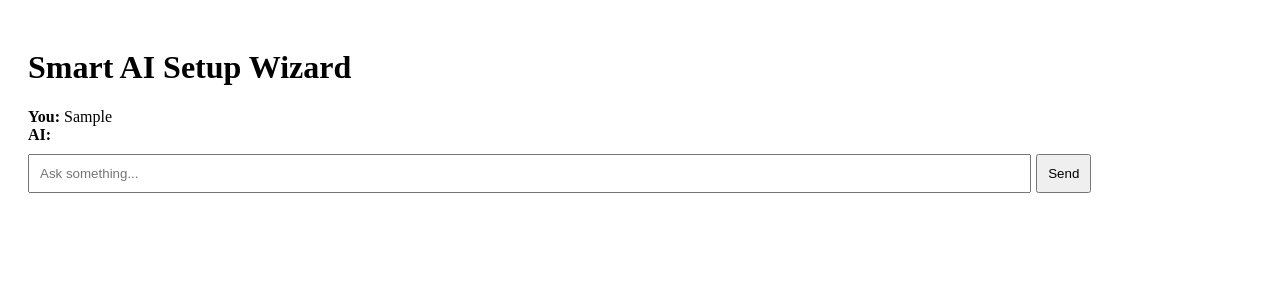
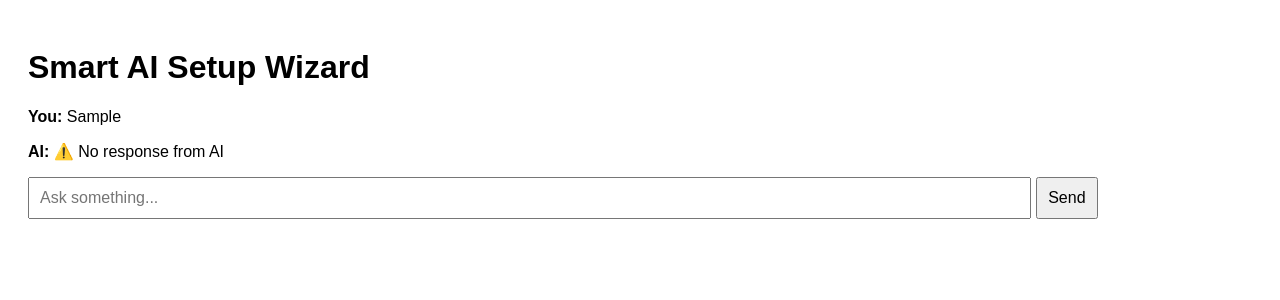
Before and after one commit to ahmadlatifdev/smart-ai-wizard, a Next.js app: page / in a window 1280 px wide. Both pictures are taken after typing "Sample" into the empty fields and a click on the button "Send". Shown: the top 300 px of the page. Built offline with nearby package versions, Linux system fonts and the light colour scheme; no server answers.

Commit message:
Update index.js

```diff
--- a/pages/index.js
+++ b/pages/index.js
@@ -1,54 +1,63 @@
 import { useState } from 'react';
 
 export default function Home() {
+  const [messages, setMessages] = useState([]);
   const [input, setInput] = useState('');
-  const [chat, setChat] = useState([]);
-  const [loading, setLoading] = useState(false);
 
   const sendMessage = async () => {
     if (!input.trim()) return;
 
-    const newChat = [...chat, { role: 'user', content: input }];
-    setChat(newChat);
+    const userMessage = { role: 'user', content: input };
+    setMessages([...messages, userMessage]);
     setInput('');
-    setLoading(true);
 
     try {
-      const response = await fetch('/api/ask', {
+      const res = await fetch('/api/ask', {
         method: 'POST',
         headers: { 'Content-Type': 'application/json' },
-        body: JSON.stringify({ messages: newChat })
+        body: JSON.stringify({ prompt: input }),
       });
 
-      const data = await response.json();
-      setChat([...newChat, { role: 'assistant', content: data.reply }]);
-    } catch (error) {
-      setChat([...newChat, { role: 'assistant', content: '⚠️ Error from OpenAI.' }]);
-    } finally {
-      setLoading(false);
+      const data = await res.json();
+
+      const botMessage = {
+        role: 'assistant',
+        content: data.message || '⚠️ No response from AI',
+      };
+
+      setMessages((prev) => [...prev, botMessage]);
+    } catch (err) {
+      setMessages((prev) => [
+        ...prev,
+        { role: 'assistant', content: '❌ Server error. Try again later.' },
+      ]);
+      console.error('Error:', err);
     }
   };
 
   return (
-    <div style={{ padding: 20 }}>
+    <div style={{ padding: '20px', fontFamily: 'Arial' }}>
       <h1>Smart AI Setup Wizard</h1>
-      <div style={{ marginBottom: 10 }}>
-        {chat.map((msg, index) => (
-          <div key={index}>
+
+      <div style={{ marginBottom: '10px' }}>
+        {messages.map((msg, i) => (
+          <p key={i}>
             <strong>{msg.role === 'user' ? 'You' : 'AI'}:</strong> {msg.content}
-          </div>
+          </p>
         ))}
       </div>
+
       <input
-        type="text"
         value={input}
+        onChange={(e) => setInput(e.target.value)}
         placeholder="Ask something..."
-        onChange={(e) => setInput(e.target.value)}
-        onKeyDown={(e) => e.key === 'Enter' && sendMessage()}
-        style={{ padding: 10, width: '80%' }}
+        style={{ width: '80%', padding: '10px', fontSize: '16px' }}
       />
-      <button onClick={sendMessage} disabled={loading} style={{ padding: 10, marginLeft: 5 }}>
-        {loading ? 'Thinking...' : 'Send'}
+      <button
+        onClick={sendMessage}
+        style={{ padding: '10px', fontSize: '16px', marginLeft: '5px' }}
+      >
+        Send
       </button>
     </div>
   );
```
